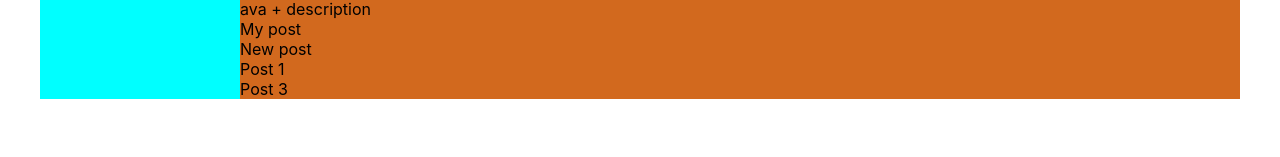
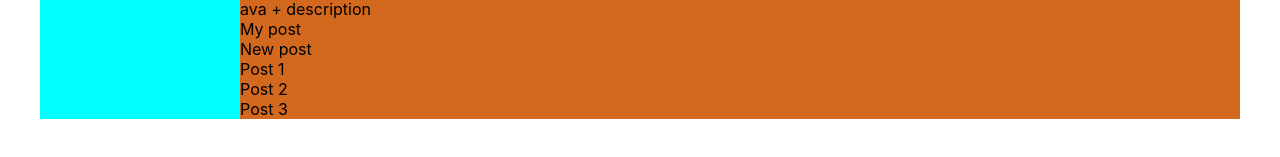
Before and after one commit to DeveloperTitarenko/React, a React (Create React App) app: page / in a window 1280 px wide. Shown: the part 365-522 px from the top of the page. Built offline with nearby package versions, Linux system fonts and the light colour scheme.

Commit message:
first commit

```diff
--- a/src/components/Profile.jsx
+++ b/src/components/Profile.jsx
@@ -14,6 +14,7 @@ const Profile = () => {
                 <div>New post</div>
             </div>
             <div>Post 1</div>
+            <div>Post 2</div>
             <div>Post 3</div>
         </div>
         )
```
